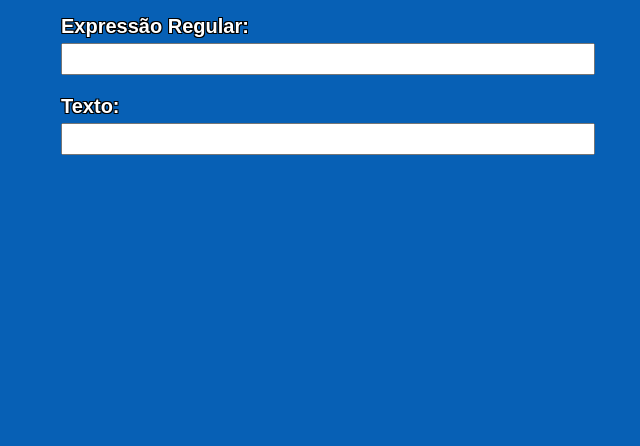
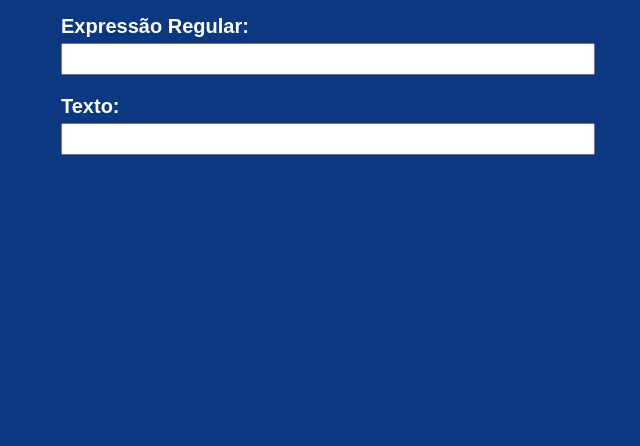
Before and after one commit to RobertoColatto/SimuladorRegex, a plain HTML site: page index.html in a window 1280 px wide. Shown: the part 354-800 px from the top of the page, without its empty margins (319-959 px from the left). Drawn offline with Linux system fonts and the light colour scheme.

Commit message:
feat: update style.css

```diff
--- a/style.css
+++ b/style.css
@@ -5,8 +5,7 @@ body {
     height: 100vh;
     margin: 0;
     font-family: Arial, Helvetica, sans-serif;
-    font-weight: bold;
-    background: #0760B5;
+    background: #0b3880;
     flex-direction: column;
 }
 
@@ -34,12 +33,8 @@ h1 {
 }
 
 h1, label {
-  color: white;
-  text-shadow:
-     -1px -1px 0 #000,
-      1px -1px 0 #000,
-     -1px  1px 0 #000,
-      1px  1px 0 #000;
+    font-weight: bold;
+    color: white;
 }
 
 .match {
```
